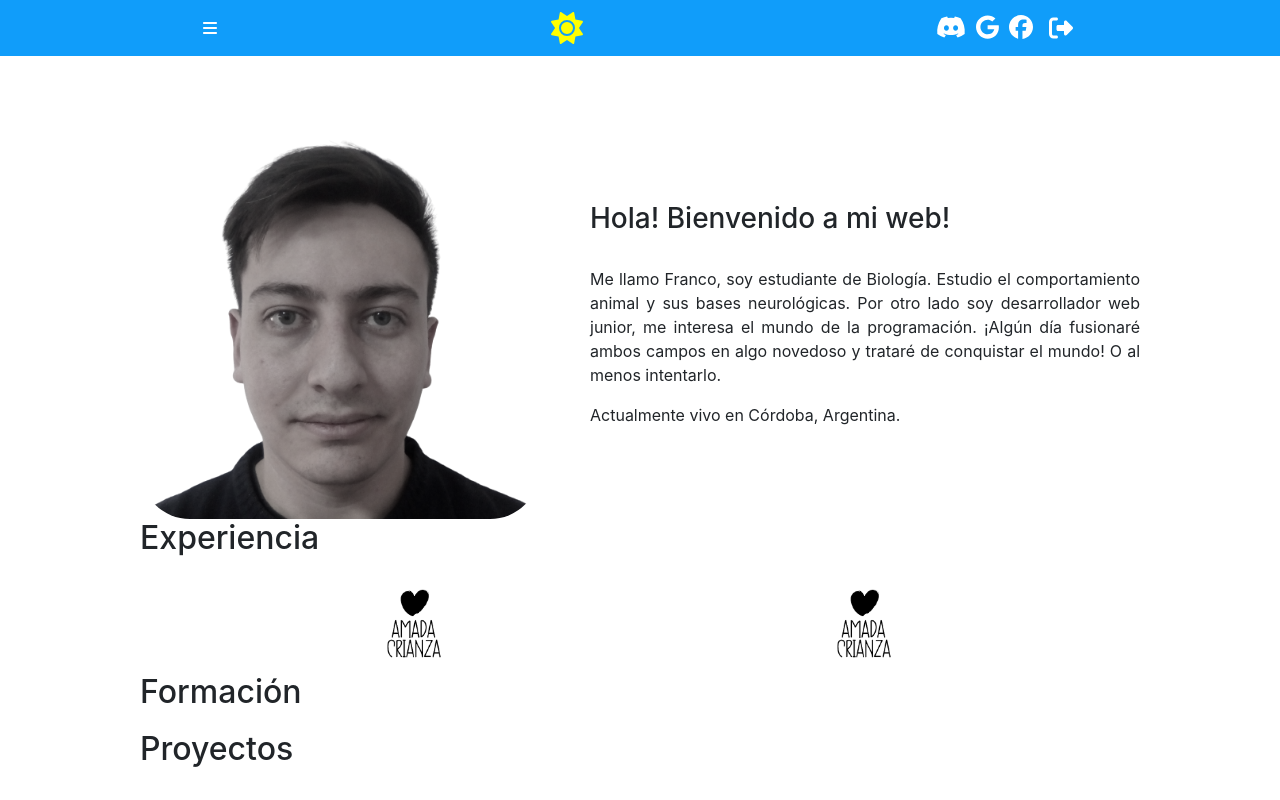
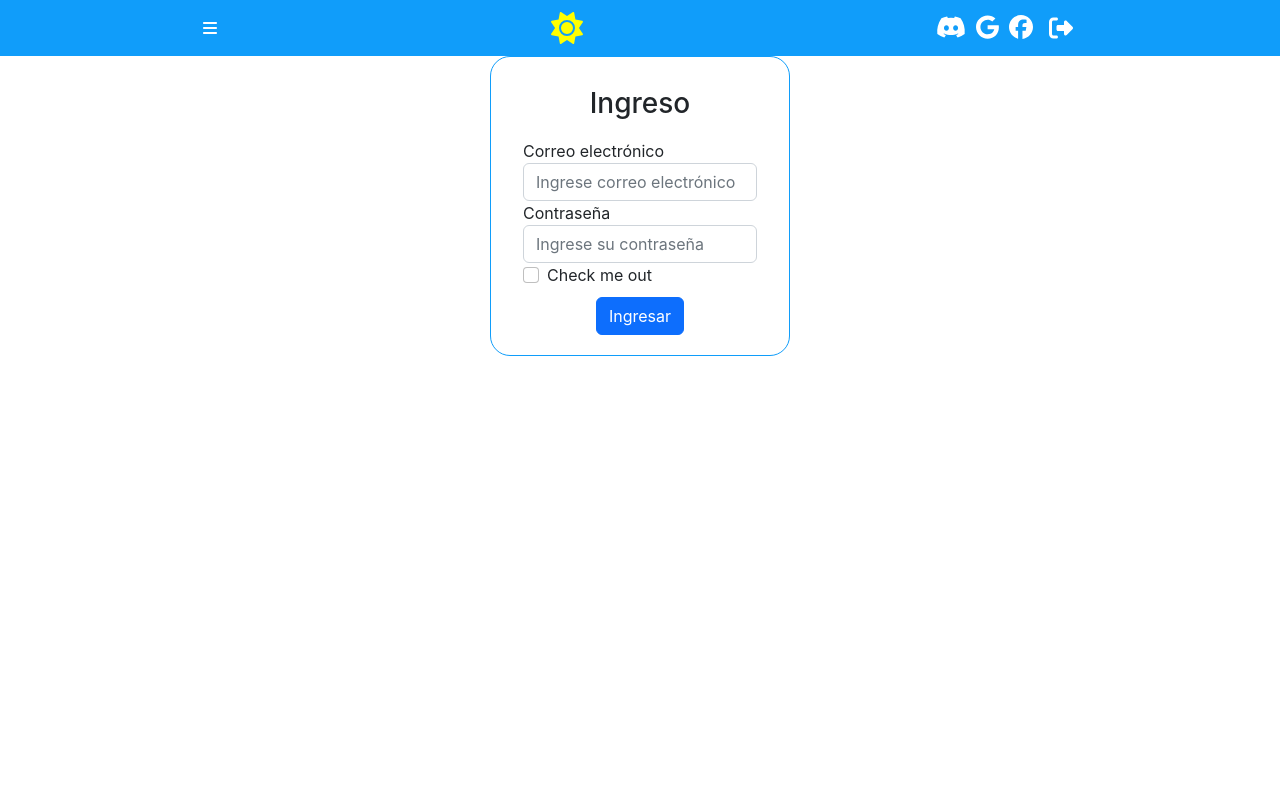
Before and after one commit to FranDavB/ArgentinaPrograma-FrontEnd-Angular, an Angular app: page /ingresar in a window 1280 px wide. Before the commit this address led to /. Built offline with nearby package versions, Linux system fonts and the light colour scheme; data requests are answered from the project's data file.

Commit message:
login08/04/23

```diff
--- a/src/app/app.component.html
+++ b/src/app/app.component.html
@@ -1,3 +1,2 @@
 <app-header></app-header>
-<app-main></app-main>
 <router-outlet></router-outlet>
--- a/src/app/components/header/header.component.html
+++ b/src/app/components/header/header.component.html
@@ -28,7 +28,10 @@
                 <a href="https://www.facebook.com/franco.baretta.5"><fa-icon  [icon]="faFacebook" class="fa-xl"></fa-icon></a>
             </li>
             <li>
-                <button class="login"><fa-icon  [icon]="faRightToBracket" class="fa-xl"></fa-icon></button>
+                <button
+                    class="login"
+                    routerLink="/ingresar"><fa-icon  [icon]="faRightToBracket" class="fa-xl"></fa-icon>
+                </button>
             </li>
         </ul>
     </div>
--- /dev/null
+++ b/src/app/components/header/login/login.component.css
@@ -0,0 +1,25 @@
+.container{
+    max-width: 300px;
+    margin: auto;
+    padding-top: 10px;
+    border-radius: 20px;
+    border: 1px solid #109DFA;
+}
+
+form{
+    padding: 20px;
+}
+
+h3{
+    text-align: center;
+    padding-bottom: 10px;
+}
+
+.submit{
+    margin-top: 10px;
+    display: flex;
+}
+.btn-submit{
+    margin: auto;
+    justify-items: center;
+}
--- /dev/null
+++ b/src/app/components/header/login/login.component.html
@@ -0,0 +1,22 @@
+<div class="container">
+    <form (ngSubmit)="login()">
+        <div class="header">
+            <h3>Ingreso</h3>
+        </div>
+        <div class="form-group">
+            <label for="exampleInputEmail1">Correo electrónico</label>
+            <input type="email" class="form-control" id="exampleInputEmail1" aria-describedby="emailHelp" placeholder="Ingrese correo electrónico">
+        </div>
+        <div class="form-group">
+            <label for="exampleInputPassword1">Contraseña</label>
+            <input type="password" class="form-control" id="exampleInputPassword1" placeholder="Ingrese su contraseña">
+        </div>
+        <div class="form-check">
+            <input type="checkbox" class="form-check-input" id="exampleCheck1">
+            <label class="form-check-label" for="exampleCheck1">Check me out</label>
+        </div>
+        <div class="submit">
+            <button type="submit" class="btn btn-primary btn-submit">Ingresar</button>
+        </div>
+    </form>
+</div>
--- /dev/null
+++ b/src/app/components/header/login/login.component.ts
@@ -0,0 +1,13 @@
+import { Component } from '@angular/core';
+import { NgForm, FormControl, FormsModule } from '@angular/forms';
+
+@Component({
+  selector: 'app-login',
+  templateUrl: './login.component.html',
+  styleUrls: ['./login.component.css']
+})
+export class LoginComponent {
+  login(){
+    console.log("Login funcionando correctamente");
+  }
+}
--- a/src/app/components/main/experience/experience.component.ts
+++ b/src/app/components/main/experience/experience.component.ts
@@ -32,7 +32,7 @@ export class ExperienceComponent implements OnInit {
   }
 
   onSelect(experience: any){
-    this.router.navigate(['/experiencia', experience.id])
+    this.router.navigate(['/principal/experiencia', experience.id])
   }
 
 }
```
Also changed, not shown: src/app/app-routing.module.ts (+12 -1 lines), src/app/app.module.ts (+7 -2 lines), 1 other file (tests, documents, lock files or other folders).
